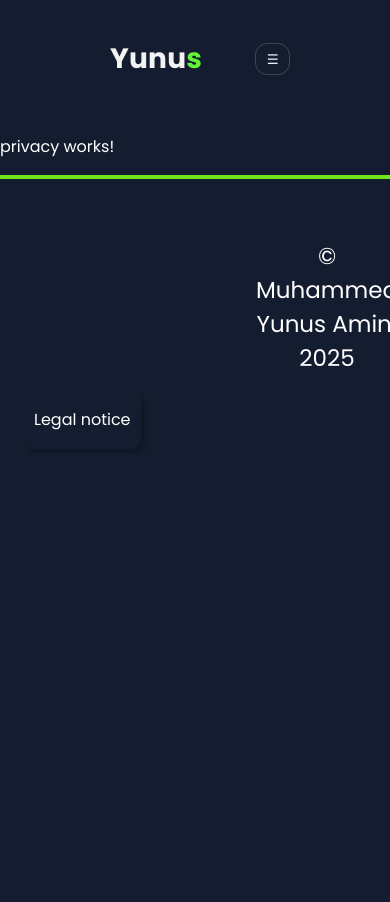
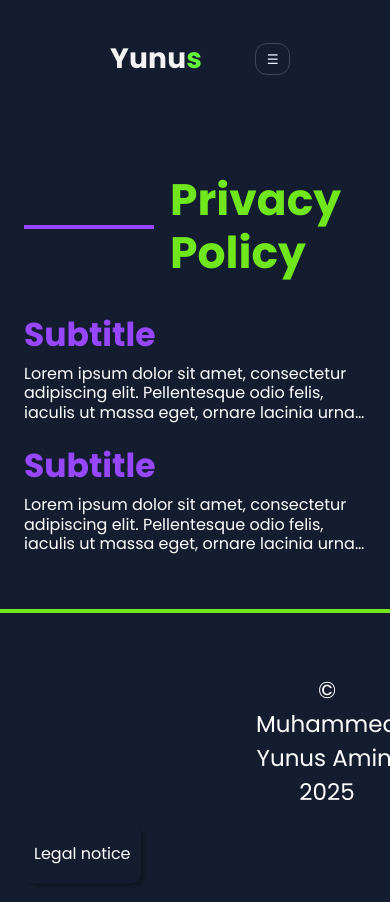
Before and after one commit to mya63/portfolio-2.0, an Angular app: page /privacy in a window 390 px wide. Shown: the top 902 px of the page. Before the commit the page ends 844 px from the top, so only its background shows below. Built offline with nearby package versions, Linux system fonts and the light colour scheme.

Commit message:
fix: all components

```diff
--- a/src/app/pages/contact/contact.html
+++ b/src/app/pages/contact/contact.html
@@ -14,19 +14,17 @@
 </div>
 
 
-<form class="form" (submit)="$event.preventDefault()">
-<input class="field" type="text" placeholder="Your name" id="name" />
-<input class="field" type="email" placeholder="Your email" id="email" />
-<textarea class="field area" placeholder="Your message" id="message"></textarea>
+<form class="form" [formGroup]="form" (ngSubmit)="submit()">
+  <input class="field" type="text" placeholder="Your name" formControlName="name" />
+  <input class="field" type="email" placeholder="Your email" formControlName="email" />
+  <textarea class="field area" placeholder="Your message" formControlName="message"></textarea>
 
+  <label class="policy">
+    <input type="checkbox" formControlName="pp" />
+    <span>I’ve read the <a routerLink="/privacy" class="pp-link">privacy policy</a> and agree.</span>
+  </label>
 
-<label class="policy">
-<input id="pp" type="checkbox" />
-<span>I’ve read the <a href="/privacy" class="pp-link">privacy policy</a> and agree to the processing of my data as outlined.</span>
-</label>
-
-
-<button class="btn primary" type="submit">{{ 'contact.send' | t }}</button>
+  <button class="btn primary" type="submit" [disabled]="form.invalid">Send message</button>
 </form>
 </div>
 </div>
--- a/src/app/pages/contact/contact.ts
+++ b/src/app/pages/contact/contact.ts
@@ -1,11 +1,37 @@
 import { Component } from '@angular/core';
-import { TranslatePipe } from '../../core/i18n/translate.pipe';
+import { RouterLink } from '@angular/router';
+import {
+  ReactiveFormsModule,
+  FormBuilder,
+  FormGroup,
+  Validators
+} from '@angular/forms';
+import { TranslatePipe } from '../../core/i18n/translate.pipe'; // Pfad ggf. anpassen
 
 @Component({
   selector: 'app-contact',
   standalone: true,
-  imports: [TranslatePipe],           // contact.html nutzt | t
+  imports: [RouterLink, ReactiveFormsModule, TranslatePipe], // ← TranslatePipe hinzufügen
   templateUrl: './contact.html',
-  styleUrls: ['./contact.scss'],      // plural + Array
+  styleUrls: ['./contact.scss']
 })
-export class ContactComponent {}
+export class ContactComponent {
+
+  form!: FormGroup;  // nur deklarieren
+
+  constructor(private fb: FormBuilder) {
+    // hier initialisieren
+    this.form = this.fb.group({
+      name: ['', [Validators.required, Validators.minLength(2)]],
+      email: ['', [Validators.required, Validators.email]],
+      message: ['', [Validators.required, Validators.minLength(10)]],
+      pp: [false, Validators.requiredTrue],
+    });
+  }
+
+  submit() {
+    if (this.form.invalid) return;
+    alert('Thanks! I will get back to you.');
+    this.form.reset({ pp: false });
+  }
+}
--- a/src/app/pages/home/testimonials/testimonials.html
+++ b/src/app/pages/home/testimonials/testimonials.html
@@ -1,22 +1,25 @@
-<section id="references" class="references section">
+<section class="references section">
   <div class="container">
     <div class="quote-mark">“</div>
+
     <div class="ref-wrap">
+      <img class="ref-photo" [src]="items[i].photo" alt="" />
       <div class="ref-card">
-<p>Michael really kept the team together with his great organization and clear communication. We wouldn't have got this far without his commitment.</p>
+        <p>{{ items[i].text }}</p>
         <div class="ref-foot">
-<span class="line purple thin"></span>
-<span class="by">V. Schuster - Team Partner</span>
+          <span class="by">{{ items[i].by }}</span>
         </div>
       </div>
-<img class="ref-photo" src="assets/ref1.png" alt="Ref" />
     </div>
 
+    <div class="ref-dots">
+      <button class="dot" *ngFor="let _ of items; let idx = index"
+              [class.purple]="idx===i" (click)="i=idx" aria-label="Go to testimonial {{idx+1}}"></button>
+    </div>
 
-<div class="ref-dots">
-<span class="dot green"></span>
-<span class="dot purple"></span>
-<span class="dot purple"></span>
+    <div class="arrows" style="display:flex;gap:12px;justify-content:center;margin-top:8px">
+      <button class="btn outline" (click)="prev()">‹</button>
+      <button class="btn outline" (click)="next()">›</button>
     </div>
   </div>
 </section>
--- a/src/app/pages/home/testimonials/testimonials.ts
+++ b/src/app/pages/home/testimonials/testimonials.ts
@@ -1,10 +1,19 @@
 import { Component } from '@angular/core';
-
+import { NgFor, NgIf } from '@angular/common';
 
 @Component({
-selector: 'app-testimonials',
-standalone: true,
-templateUrl: './testimonials.html',
-styleUrls: ['./testimonials.scss']
+  selector: 'app-testimonials',
+  standalone: true,
+  templateUrl: './testimonials.html',
+  styleUrls: ['./testimonials.scss']
 })
-export class TestimonialsComponent {}
+export class TestimonialsComponent {
+  items = [
+    { text: 'Yunus really kept the team together…', by: 'V. Schuster – Team Partner', photo: 'assets/ref1.jpg' },
+    { text: 'Great collaborator and communicator…', by: 'A. Nguyen – PM', photo: 'assets/ref1.jpg' },
+    { text: 'Delivers clean code and on time…', by: 'S. Lee – CTO', photo: 'assets/ref1.jpg' },
+  ];
+  i = 0;
+  next(){ this.i = (this.i + 1) % this.items.length; }
+  prev(){ this.i = (this.i - 1 + this.items.length) % this.items.length; }
+}
--- a/src/app/pages/privacy/privacy.html
+++ b/src/app/pages/privacy/privacy.html
@@ -1 +1,25 @@
-<p>privacy works!</p>
+<section class="privacy section">
+  <div class="container">
+    <div class="title-row">
+      <span class="line purple small"></span>
+      <h1>Privacy Policy</h1>
+      <span class="line purple" aria-hidden="true"></span>
+    </div>
+
+    <div class="blocks">
+      <article class="block">
+        <h2 class="subtitle">Subtitle</h2>
+        <p>
+          Lorem ipsum dolor sit amet, consectetur adipiscing elit. Pellentesque odio felis, iaculis ut massa eget, ornare lacinia urna…
+        </p>
+      </article>
+
+      <article class="block">
+        <h2 class="subtitle">Subtitle</h2>
+        <p>
+          Lorem ipsum dolor sit amet, consectetur adipiscing elit. Pellentesque odio felis, iaculis ut massa eget, ornare lacinia urna…
+        </p>
+      </article>
+    </div>
+  </div>
+</section>
--- a/src/app/pages/privacy/privacy.scss
+++ b/src/app/pages/privacy/privacy.scss
@@ -0,0 +1,16 @@
+.privacy{
+  h1{margin:0;font-size:61px;line-height:1.2;color:var(--green)}
+  .title-row{display:flex;align-items:center;gap:25px;margin-bottom:35px}
+  .title-row .line{flex:1 1 auto}
+  .title-row .line.purple.small{flex:0 0 130px}
+
+  .blocks{display:grid;gap:24px;max-width:1032px}
+  .block{display:grid;gap:10px}
+  .subtitle{margin:0;font-size:33px;line-height:1.2;color:var(--purple)}
+  p{margin:0;font-size:16px;line-height:1.2}
+
+  @media (max-width:900px){
+    h1{font-size:44px}
+    .title-row{gap:16px}
+  }
+}
--- a/src/app/shared/footer/footer.scss
+++ b/src/app/shared/footer/footer.scss
@@ -38,3 +38,4 @@
     transform: scale(0.9);
   }
 }
+.btn.text.active::after { width: calc(100% - 20px); }
--- a/src/styles.scss
+++ b/src/styles.scss
@@ -1,31 +1,63 @@
-/* === Base / Tokens === */
-:root{ --bg:#141D2F; --green:#70E61C; --purple:#9747FF; --white:#fff; --page:1340px; }
-*{box-sizing:border-box} html{scroll-behavior:smooth}
-body{margin:0;background:var(--bg);color:var(--white);font-family:Poppins,system-ui,-apple-system,sans-serif}
+/* ===== Tokens / Base (global) ===== */
+:root{
+  --bg:#141D2F; --purple:#9747FF; --green:#70E61C; --white:#fff;
+  --radius:10px; --radius-lg:32px; --container:1340px; --maxw:1920px;
+}
+*{box-sizing:border-box}
+html{scroll-behavior:smooth}
+body{margin:0;background:var(--bg);color:var(--white);
+     font-family:Poppins,system-ui,-apple-system,sans-serif}
 img,svg{display:block;max-width:100%;height:auto}
 
+/* ===== Layout helpers ===== */
+.page{max-width:var(--maxw);margin:0 auto;position:relative;overflow-x:hidden}
+.container{width:var(--container);max-width:calc(100% - 2*100px);margin:0 auto;position:relative}
+.section{position:relative;padding:96px 0}
+.center{text-align:center}
+.accent{color:var(--purple)}
+.line{display:inline-block;height:0;border-top:4px solid var(--white)}
+.line.purple{border-color:var(--purple)}
+.line.green{border-color:var(--green)}
+.line.small{width:68px}
+.line.thin{border-top-width:2px}
 
-/* Utilities */
-.container{max-width:var(--page);margin:0 auto;padding:0 24px}
-.section{position:relative;padding:80px 0}
-.accent{color:var(--purple)} .center{text-align:center}
-.line{display:inline-block;height:0;border-top:4px solid var(--white)}
-.line.purple{border-color:var(--purple)} .line.green{border-color:var(--green)} .line.small{width:24px} .line.thin{border-top-width:2px}
+/* ===== Buttons (global) ===== */
+.btn{
+  display:inline-flex;align-items:center;justify-content:center;
+  height:58px;padding:0 30px;border-radius:10px;border:none;
+  color:#fff;cursor:pointer;text-decoration:none;
+  box-shadow:4px 4px 4px rgba(0,0,0,.25);font:400 16px/1 Poppins,sans-serif;
+  transition:all .2s;
+}
+.btn.primary{background:var(--green)}
+.btn.primary:hover{background:var(--purple)}
+.btn.primary:active{background:#fff;color:#000}
+.btn.purple{background:var(--purple)}
+.btn.outline{background:transparent;border:1px solid var(--green)}
+.btn.disabled{background:#B6B6B6;pointer-events:none}
 
-
-/* Buttons */
-.btn{display:inline-flex;align-items:center;justify-content:center;height:58px;padding:0 30px;border-radius:10px;border:none;color:#fff;cursor:pointer;box-shadow:4px 4px 4px rgba(0,0,0,.25);text-decoration:none;font:400 16px/1 Poppins,sans-serif;transition:all .2s}
-.btn.primary{background:var(--green)} .btn.primary:hover{background:var(--purple)} .btn.primary:active{background:#fff;color:#000}
+/* Text-Button (Legal notice / Privacy links) */
 .btn.text{background:transparent;border:none;padding:5px 10px;color:#fff;position:relative}
 .btn.text::after{content:"";position:absolute;left:10px;bottom:0;width:0;height:2px;background:var(--green);transition:width .3s}
 .btn.text:hover::after{width:calc(100% - 20px)}
 
+/* ===== Header (optional global basics) ===== */
+.header{position:sticky;top:0;z-index:10;background:#141D2F}
+.header .container{display:flex;align-items:center;justify-content:space-between;padding:37px 0;gap:24px}
 
-/* Footer */
+/* ===== Footer helpers ===== */
 .footer{border-top:4px solid var(--green);padding:60px 0;background:#141D2F}
 .foot-grid{display:grid;grid-template-columns:216px 1fr 174px;align-items:center;gap:16px}
 .copyright{font-size:16px;text-align:center}
 .foot-icons{display:flex;gap:16px;justify-content:flex-end}
 
-
-@media (max-width:700px){ .foot-grid{grid-template-columns:1fr} .copyright{text-align:left} }
+/* ===== Responsive ===== */
+@media (max-width:1200px){
+  .container{max-width:calc(100% - 48px)}
+  .section{padding:72px 0}
+}
+@media (max-width:700px){
+  .section{padding:56px 0}
+  .foot-grid{grid-template-columns:1fr}
+  .copyright{text-align:left}
+}
```
Also changed, not shown: src/app/pages/privacy/privacy.ts (+4 -5 lines). Lines whose indentation alone changed are shown as unchanged.
